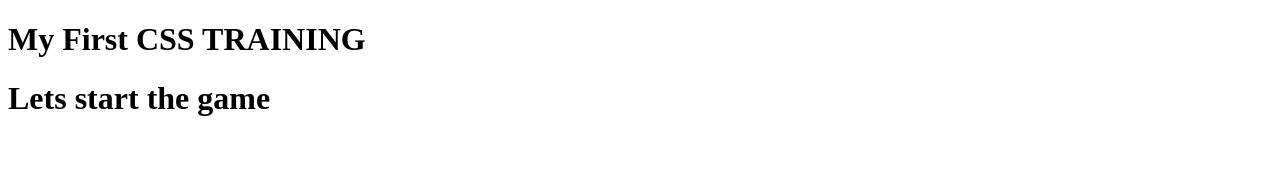
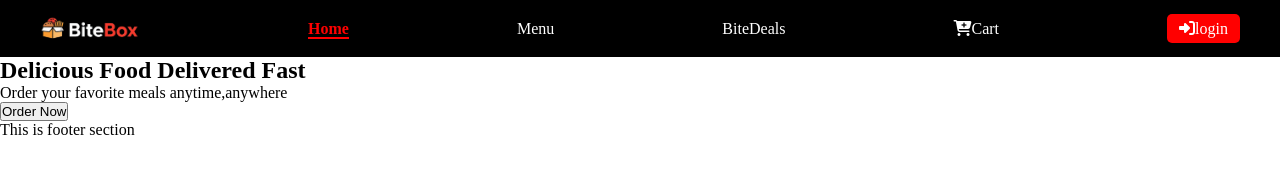
Before and after one commit to yash05122002-afk/BiteBox, a plain HTML site: page index.html in a window 1280 px wide. Drawn offline with Linux system fonts and the light colour scheme.

Commit message:
Initial commit for BiteBox project

```diff
--- /dev/null
+++ b/css/style.css
@@ -0,0 +1,63 @@
+*{
+margin: 0;
+padding:0;
+box-sizing: border-box;
+
+}
+
+nav{
+display:flex;
+justify-content:space-between;
+align-items: center;
+background-color: black;
+padding: 15px 40px;
+}
+
+ul{
+display: flex;
+list-style: none;
+gap: 20px;
+}
+
+nav a{
+
+text-decoration: none;
+color: white;
+
+}
+
+nav h2{
+color: white;
+
+}
+
+
+
+nav a.active{
+color: red;
+font-weight: bold;
+border-bottom: 2px solid red;
+}
+nav a:hover{
+color: red;
+}
+
+nav li:last-child a{
+
+background-color: red;
+padding: 6px 12px;
+border-radius: 5px;
+
+}
+
+nav li:last-child a:hover{
+background: #cc0000;
+color:black
+
+}
+
+nav a.active{
+color: red;
+font-weight: bold;
+border-bottom: 2px solid red;
+}
--- a/index.html
+++ b/index.html
@@ -3,12 +3,49 @@
 <head>
     <meta charset="UTF-8">
     <meta name="viewport" content="width=device-width, initial-scale=1.0">
-    <title>CSS Level 1</title>
-   <link rel="stylesheet" href="style.css">
 </head>
 <body>
-    <h1>My First CSS TRAINING</h1>
-    <h1>Lets start the game</h1>
+     <title>BiteBox</title>
+     <script src="https://kit.fontawesome.com/4713f18eb9.js" crossorigin="anonymous"></script>
+   <link rel="stylesheet" href="css/style.css">
+<link rel="icon" type="image/x-icon" href="image/favicon/favicon.ico"
+
+</head>
+<body>
+<!--This is Header-->
+<header>
+<nav>
+
+<!--This is Logo-->
+<img src="image/image.png" alt="logo" width="100px"
+<ul>
+<li><a href="home.html"class="active">Home</a></li>
+<li><a href="menu.html">Menu</a></li>
+<li><a href="biteDeals.html">BiteDeals</a></li>
+<li><a href="cart.html"><i class="fa-solid fa-cart-plus"></i>Cart</a></li>
+<li><a href="login.html"><i class="fa-solid fa-right-to-bracket"></i>login</a></li>
+</ul>
+
+
+</nav>
+
+
+
+
+</header>
+<!-- end of header section-->
+<!--start hero section-->
+<section class="hero">
+
+<div class="hero-content">
+<h1> Delicious Food Delivered Fast</h1>
+<p>Order your favorite meals anytime,anywhere</p>
+<button>Order Now</button>
+
+</section>
+
+<!--This is footer-->
+<footer>This is footer section
 
 </body>
 </html>
```
Also changed, not shown: Home.html (added, +11 -0 lines), biteDeals.html (added, +15 -0 lines), cart.html (added, +11 -0 lines), login.html (added, +11 -0 lines), menu.html (added, +11 -0 lines), image/favicon/android-chrome-192x192.png (added), image/favicon/android-chrome-512x512.png (added), image/favicon/apple-touch-icon.png (added), image/favicon/favicon-16x16.png (added), image/favicon/favicon-32x32.png (added), image/favicon/favicon.ico (added), image/favicon/site.webmanifest (added), image/image.png (added), 2 other files.
